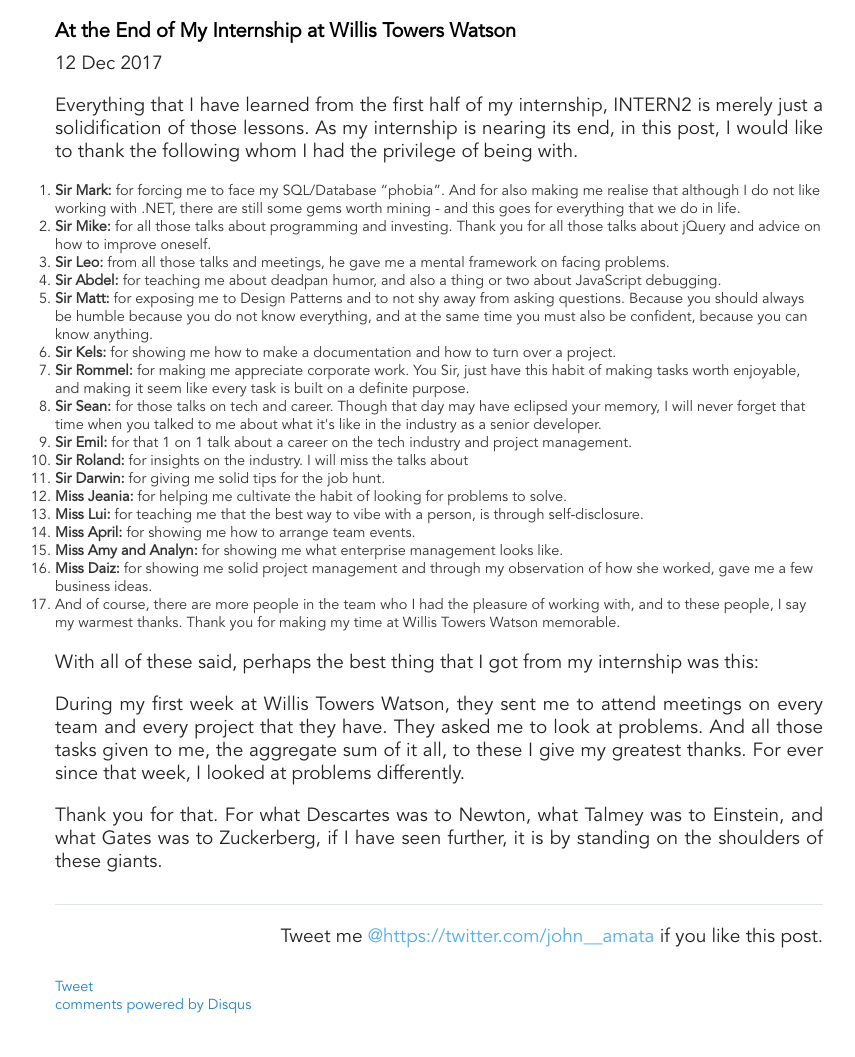
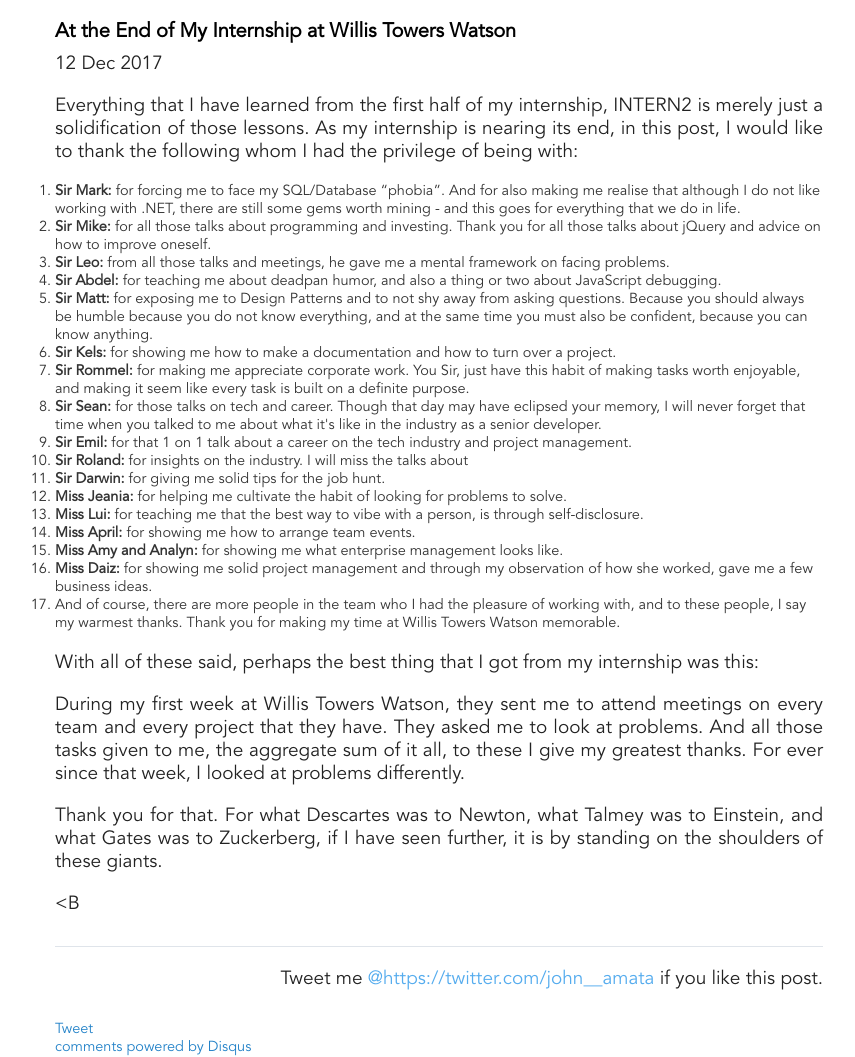
Before and after one commit to jpamata/jpamata.github.io, a Jekyll site: the page built from _posts/2017-12-12-my-internship-willis-towers-watson.md, in a window 1280 px wide. Shown: the part 456-1513 px from the top of the page, without its empty margins (201-1056 px from the left). Built offline with Jekyll 4.4.1, drawn with Linux system fonts in a browser that asks for light colours; comment, search, counter and statistics services are not loaded; before the commit the page ends 1471 px from its top, so only the background shows below that.

Commit message:
Update 2017-12-12-my-internship-willis-towers-watson.md

```diff
--- a/_posts/2017-12-12-my-internship-willis-towers-watson.md
+++ b/_posts/2017-12-12-my-internship-willis-towers-watson.md
@@ -7,7 +7,7 @@
 comments: true
 ---
 
-<p align="justify">Everything that I have learned from the first half of my internship, INTERN2 is merely just a solidification of those lessons. As my internship is nearing its end, in this post, I would like to thank the following whom I had the privilege of being with.</p>
+<p align="justify">Everything that I have learned from the first half of my internship, INTERN2 is merely just a solidification of those lessons. As my internship is nearing its end, in this post, I would like to thank the following whom I had the privilege of being with:</p>
 <!-- more -->
 <ol>
   <li><strong>Sir Mark:</strong> for forcing me to face my SQL/Database “phobia”. And for also making me realise that although I do not like working with .NET, there are still some gems worth mining - and this goes for everything that we do in life.</li>
@@ -33,3 +33,5 @@
 <p align="justify">During my first week at Willis Towers Watson, they sent me to attend meetings on every team and every project that they have. They asked me to look at problems. And all those tasks given to me, the aggregate sum of it all, to these I give my greatest thanks. For ever since that week, I looked at problems differently.</p>
 
 <p align="justify">Thank you for that. For what Descartes was to Newton, what Talmey was to Einstein, and what Gates was to Zuckerberg, if I have seen further, it is by standing on the shoulders of these giants.</p>
+
+<B
```
